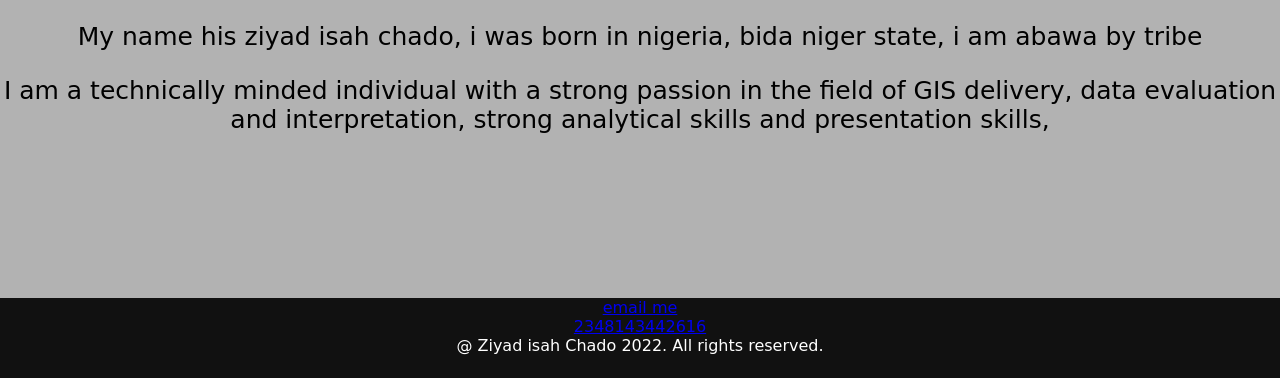
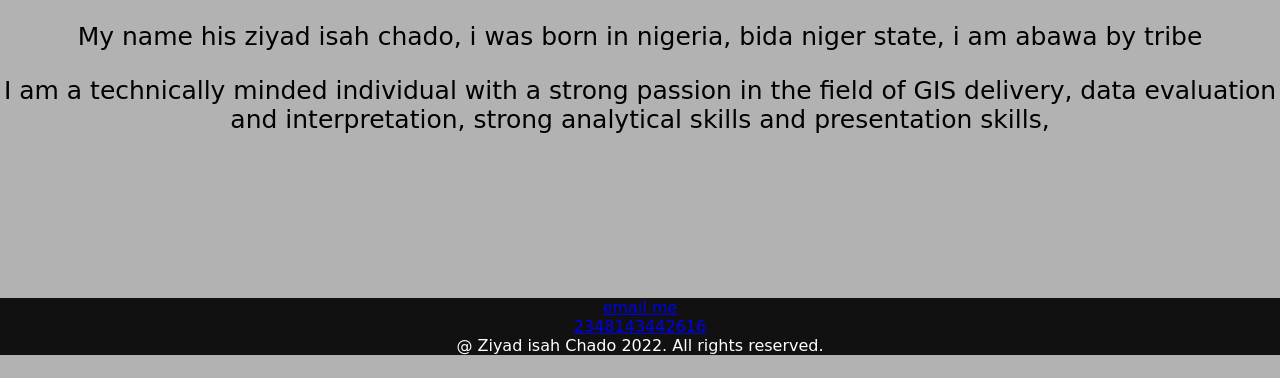
Before and after one commit to Ziyadisahchado/ZIC, a plain HTML site: page home.html in a window 1280 px wide. Shown: the part 442-820 px from the top of the page. Drawn offline with Linux system fonts and the light colour scheme.

Commit message:
Update home.html

```diff
--- a/home.html
+++ b/home.html
@@ -50,5 +50,5 @@ ul{list-style-type: none;margin: 0;overflow: hidden; background-color: #333; wid
   p{font-size: 25px;}
   .d{background: lightgrey; text-align: center; font-size: 30px; border: 0px solid; margin: 0;}
   .d1{border:0px solid; height: 40vh; text-align: center;}
-  .d2{background: #111; height: 5em;}
+  .d2{background: #111;}
   </style>
```
